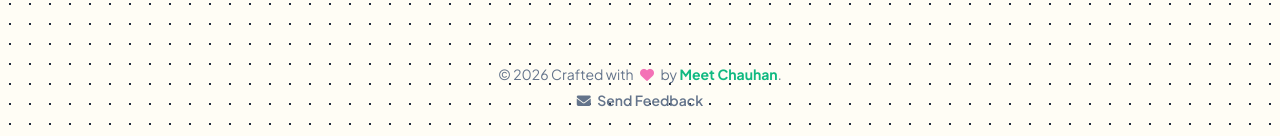
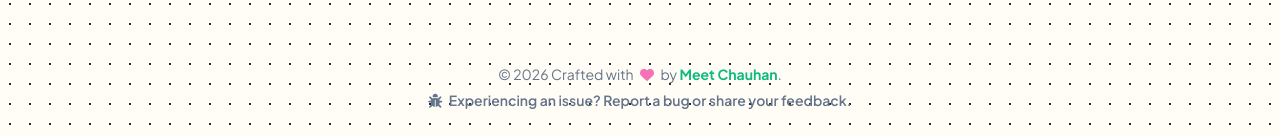
Before and after one commit to meetchauhan17/termwork-website, a Flask app: page / in a window 1280 px wide. Shown: the part 1486-1622 px from the top of the page. Run offline with Flask 3, Linux system fonts and the light colour scheme; some libraries are stand-ins or nearby versions.

Commit message:
Update footer: professional bug report email link

```diff
--- a/templates/index.html
+++ b/templates/index.html
@@ -227,7 +227,7 @@
     <small>
         &copy; 2026 Crafted with <i class="fa-solid fa-heart text-danger mx-1"></i> by <strong class="text-primary" style="color: var(--accent) !important;">Meet Chauhan</strong>.<br>
         <a href="mailto:meetc8030@gmail.com" class="text-muted fw-semibold mt-1 d-inline-block hover-bump" style="text-decoration: none;">
-            <i class="fa-solid fa-envelope me-1"></i> Send Feedback
+            <i class="fa-solid fa-bug me-1"></i> Experiencing an issue? Report a bug or share your feedback.
         </a>
     </small>
 </footer>
```
